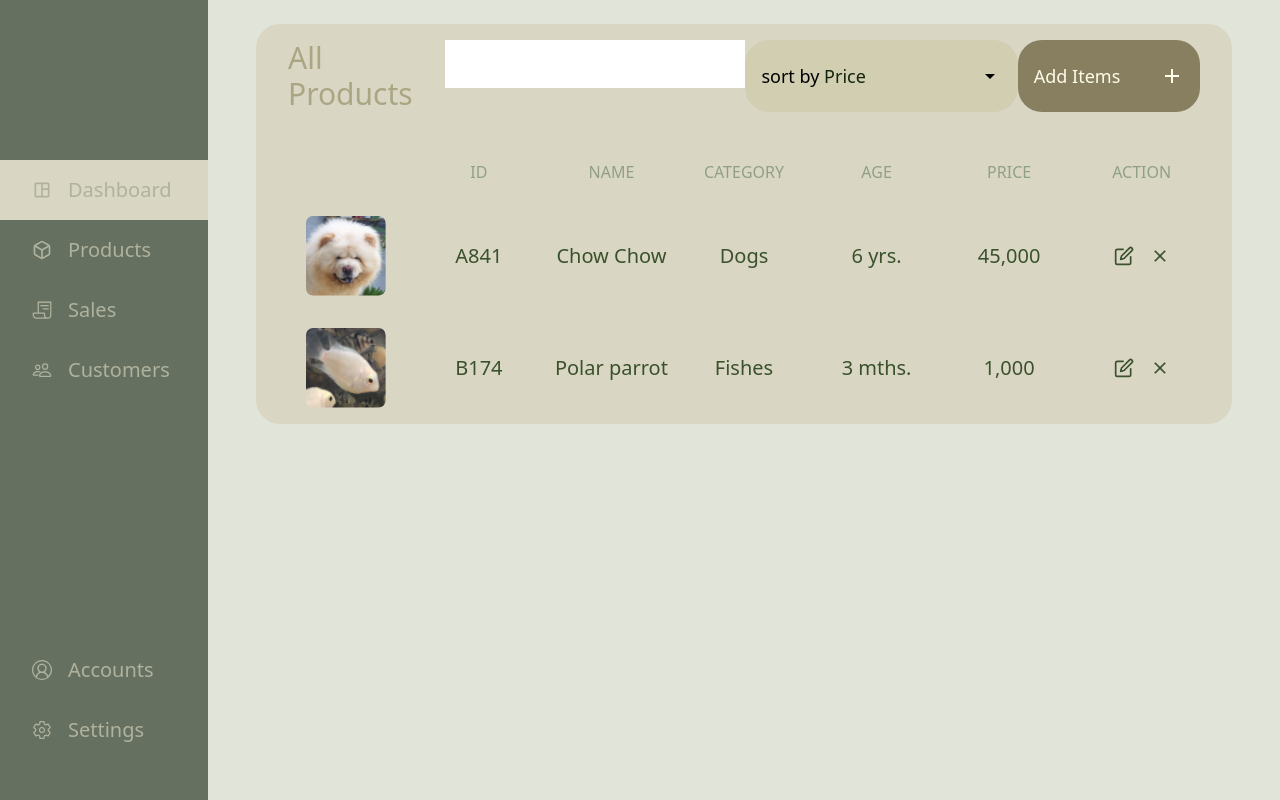
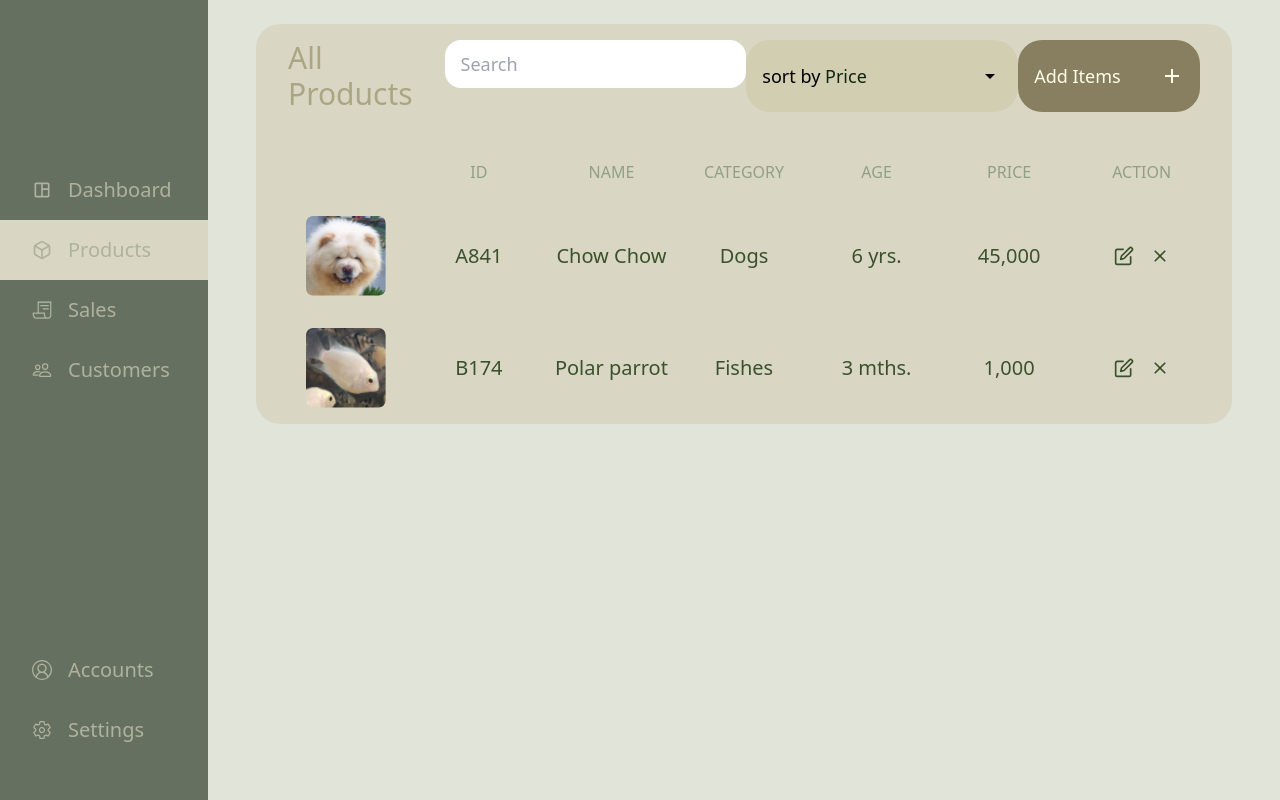
Before and after one commit to jzon200/zyamura-inventory-sales, a Next.js app: page /products in a window 1280 px wide. Built offline with nearby package versions, Linux system fonts and the light colour scheme.

Commit message:
Fixed the selected nav using pathName from router

```diff
--- a/components/layout/Sidebar.tsx
+++ b/components/layout/Sidebar.tsx
@@ -1,5 +1,5 @@
 import { useRouter } from "next/router";
-import React, { FC, useState } from "react";
+import { FC } from "react";
 import { FiBox } from "react-icons/fi";
 import {
   IoPeopleOutline,
@@ -20,12 +20,12 @@ const sidebarItems = [
 ];
 
 const Sidebar: FC = () => {
-  const [selectedNavIndex, setSelectedNavIndex] = useState(0);
   const router = useRouter();
 
-  const routeHandler = (index: number, routeName: string) => {
-    setSelectedNavIndex(index);
-    router.push(`${index === 0 ? "/" : routeName.toLowerCase()}`);
+  const routeName = router.pathname.substring(1); // /dashboard => dashboard
+
+  const routeHandler = (routeName: string) => {
+    router.push(routeName.toLowerCase());
   };
 
   return (
@@ -37,8 +37,8 @@ const Sidebar: FC = () => {
               key={index}
               label={item.label}
               icon={item.icon}
-              isSelected={selectedNavIndex === index}
-              onSelected={routeHandler.bind(null, index, item.label)}
+              isSelected={routeName === item.label.toLowerCase()}
+              onSelected={routeHandler.bind(null, item.label)}
             />
           ))}
         </ul>
@@ -52,8 +52,8 @@ const Sidebar: FC = () => {
                 key={index}
                 label={item.label}
                 icon={item.icon}
-                isSelected={selectedNavIndex === index}
-                onSelected={routeHandler.bind(null, index, item.label)}
+                isSelected={routeName === item.label.toLowerCase()}
+                onSelected={routeHandler.bind(null, item.label)}
               />
             );
           })}
--- /dev/null
+++ b/pages/dashboard/index.tsx
@@ -0,0 +1,7 @@
+import { NextPage } from "next";
+
+const Dashboard: NextPage = () => {
+  return <div>Dashboard</div>;
+};
+
+export default Dashboard;
--- a/pages/index.tsx
+++ b/pages/index.tsx
@@ -1,7 +1,7 @@
 import type { NextPage } from "next";
 
-const Home: NextPage = () => {
-  return <div>Dashboard</div>;
+const Login: NextPage = () => {
+  return <div>Login</div>;
 };
 
-export default Home;
+export default Login;
--- a/pages/products.tsx
+++ b/pages/products/index.tsx
@@ -2,8 +2,8 @@ import { NextPage } from "next";
 import { FiEdit } from "react-icons/fi";
 import { MdAdd, MdOutlineArrowDropDown, MdOutlineClose } from "react-icons/md";
 import Image from "next/image";
-import dogPic from "../assets/chow_chow.png";
-import fishPic from "../assets/fish.png";
+import dogPic from "../../assets/chow_chow.png";
+import fishPic from "../../assets/fish.png";
 
 const Products: NextPage = () => {
   return (
@@ -11,8 +11,14 @@ const Products: NextPage = () => {
       {/* Products */}
       <div className="px-8 py-4 rounded-3xl bg-primary-light">
         <div className="flex justify-between text-lg">
-          <div className="text-3xl text-[#AAA683]">All Products</div>
-          <input type="text" className="max-h-12 basis-80" />
+          <div className="text-3xl text-[#AAA683] select-none">
+            All Products
+          </div>
+          <input
+            type="text"
+            placeholder="Search"
+            className="max-h-12 basis-80 rounded-2xl p-4"
+          />
           <button className="flex justify-between items-center rounded-3xl bg-[#D1CEB2] basis-72 p-4">
             <div>
               sort by <span className="font-medium text-[#13240D]">Price</span>
```
Also changed, not shown: pages/accounts/index.tsx (renamed from pages/accounts.tsx), pages/customers/index.tsx (renamed from pages/customers.tsx), pages/sales/index.tsx (renamed from pages/sales.tsx), pages/settings/index.tsx (renamed from pages/settings.tsx).
